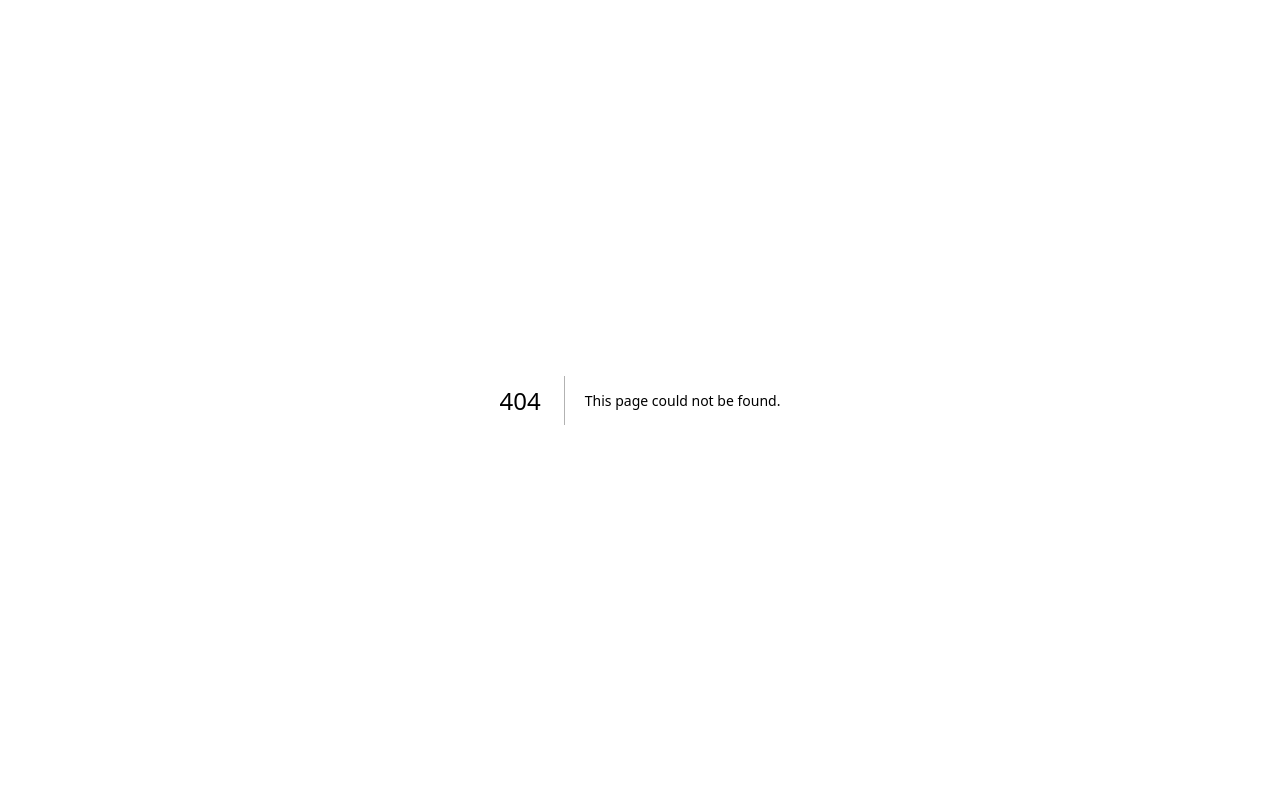
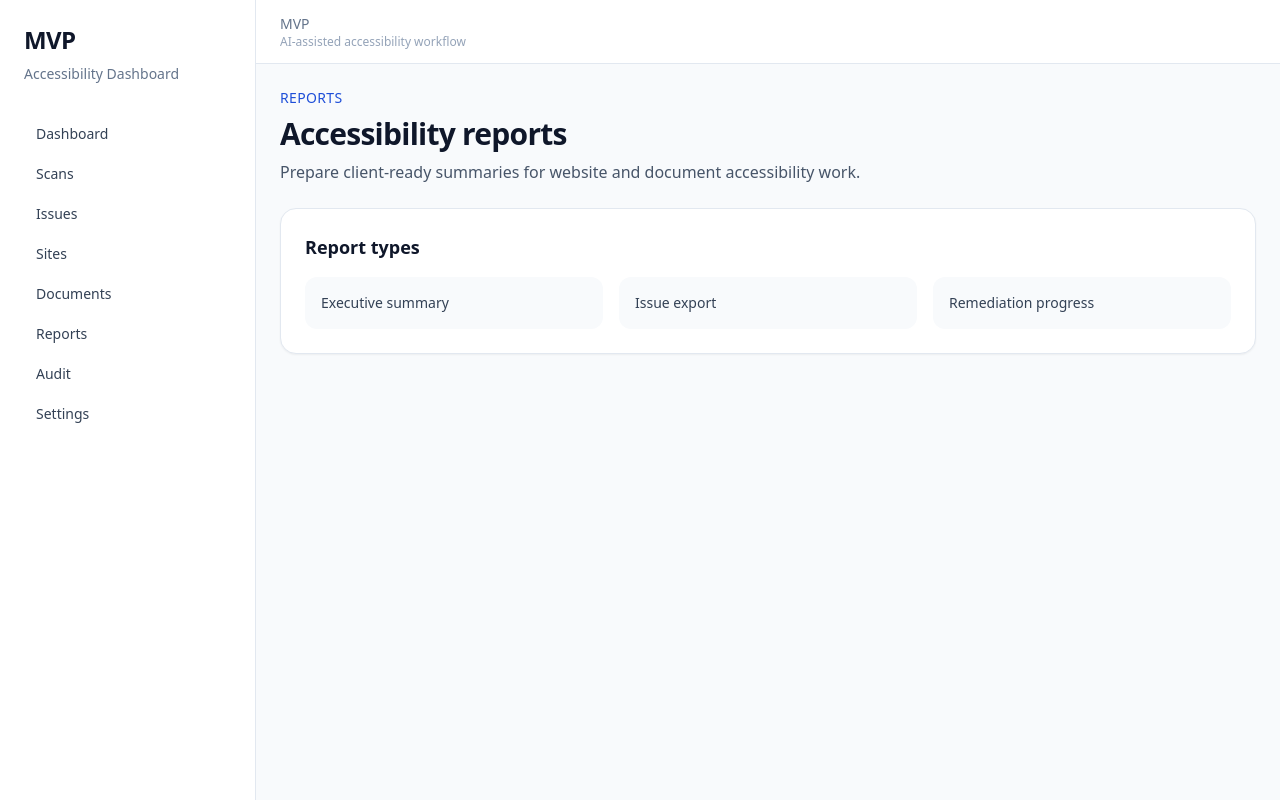
Before and after one commit to AltaerAgency/MVP, a Next.js app: page /reports in a window 1280 px wide. Before the commit this address had no page. Built offline with nearby package versions, Linux system fonts and the light colour scheme.

Commit message:
Add reports page

```diff
--- /dev/null
+++ b/src/app/(dashboard)/reports/page.tsx
@@ -0,0 +1,19 @@
+export default function ReportsPage() {
+  return (
+    <div className="space-y-6">
+      <div>
+        <p className="text-sm font-medium uppercase tracking-wide text-blue-700">Reports</p>
+        <h1 className="mt-2 text-3xl font-bold tracking-tight text-slate-900">Accessibility reports</h1>
+        <p className="mt-2 text-slate-600">Prepare client-ready summaries for website and document accessibility work.</p>
+      </div>
+      <div className="rounded-2xl border border-slate-200 bg-white p-6 shadow-sm">
+        <h2 className="text-lg font-semibold text-slate-900">Report types</h2>
+        <div className="mt-4 grid gap-4 md:grid-cols-3">
+          {["Executive summary", "Issue export", "Remediation progress"].map((item) => (
+            <div key={item} className="rounded-xl bg-slate-50 p-4 text-sm font-medium text-slate-700">{item}</div>
+          ))}
+        </div>
+      </div>
+    </div>
+  );
+}
```
